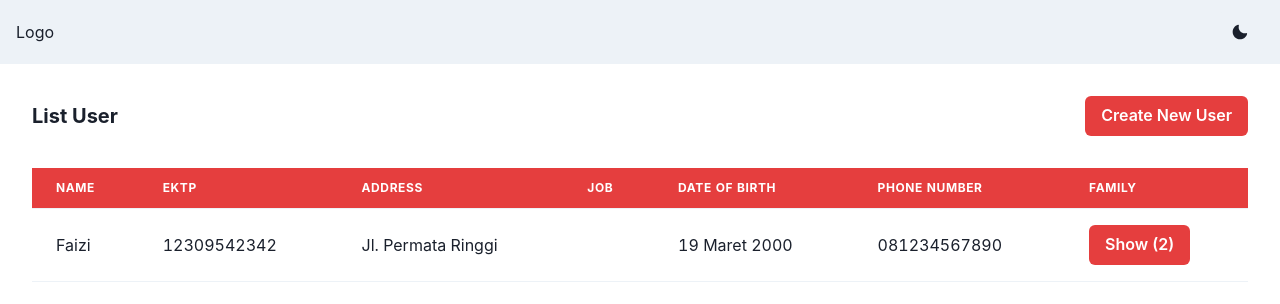
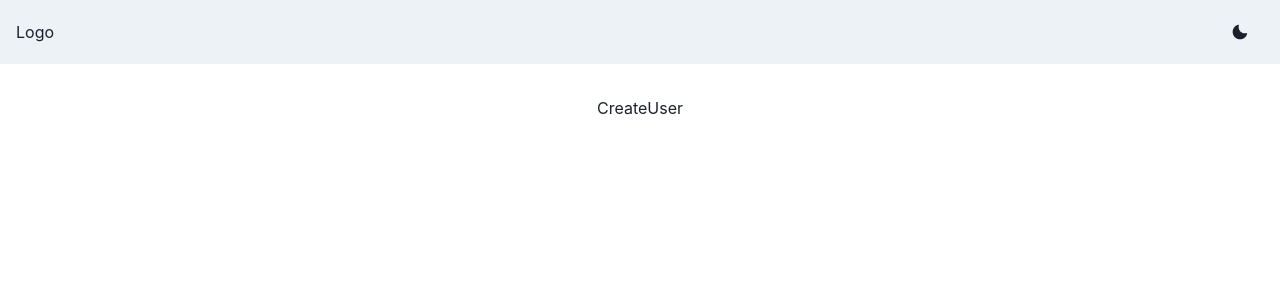
Before and after one commit to moehzi/proj-assesment, a React (Create React App) app: page / in a window 1280 px wide. Shown: the top 304 px of the page. Built offline with nearby package versions, Linux system fonts and the light colour scheme.

Commit message:
fix: move home to pages folder

```diff
--- a/src/App.js
+++ b/src/App.js
@@ -1,38 +1,16 @@
 import { Container } from '@chakra-ui/react';
 import './App.css';
 import Navbar from './components/Navbar';
-import Header from './components/Header';
-import TableData from './components/TableData';
-
-const dataSource = [
-  {
-    name: 'Faizi',
-    eKTP: '12309542342',
-    address: 'Jl. Permata Ringgi',
-    dateOfBirth: '19 Maret 2000',
-    phoneNumber: '081234567890',
-    family: [
-      {
-        name: 'Bambang Pamungkas',
-        dateOfBirth: '20 Maret 2000',
-        relationshipStatus: 'parent',
-      },
-      {
-        name: 'Angelina Jolie',
-        dateOfBirth: '21 Maret 2000',
-        relationshipStatus: 'parent',
-      },
-    ],
-  },
-];
+import CreateUser from './pages/CreateUser';
+import Home from './pages/Home/';
 
 function App() {
   return (
     <div className="App">
       <Navbar />
       <Container maxW="1440px" padding="8">
-        <Header text="List User" />
-        <TableData dataSource={dataSource} />
+        {/* <Home /> */}
+        <CreateUser />
       </Container>
     </div>
   );
--- /dev/null
+++ b/src/pages/CreateUser/index.js
@@ -0,0 +1,7 @@
+import React from 'react';
+
+const CreateUser = () => {
+  return <div>CreateUser</div>;
+};
+
+export default CreateUser;
--- /dev/null
+++ b/src/pages/Home/index.js
@@ -0,0 +1,37 @@
+import React from 'react';
+import Header from '../../components/Header';
+import TableData from '../../components/TableData';
+
+const dataSource = [
+  {
+    name: 'Faizi',
+    eKTP: '12309542342',
+    address: 'Jl. Permata Ringgi',
+    dateOfBirth: '19 Maret 2000',
+    phoneNumber: '081234567890',
+    job: 'Student',
+    family: [
+      {
+        name: 'Bambang Pamungkas',
+        dateOfBirth: '20 Maret 2000',
+        relationshipStatus: 'parent',
+      },
+      {
+        name: 'Angelina Jolie',
+        dateOfBirth: '21 Maret 2000',
+        relationshipStatus: 'parent',
+      },
+    ],
+  },
+];
+
+const Home = () => {
+  return (
+    <>
+      <Header text="List User" />
+      <TableData dataSource={dataSource} />
+    </>
+  );
+};
+
+export default Home;
```
